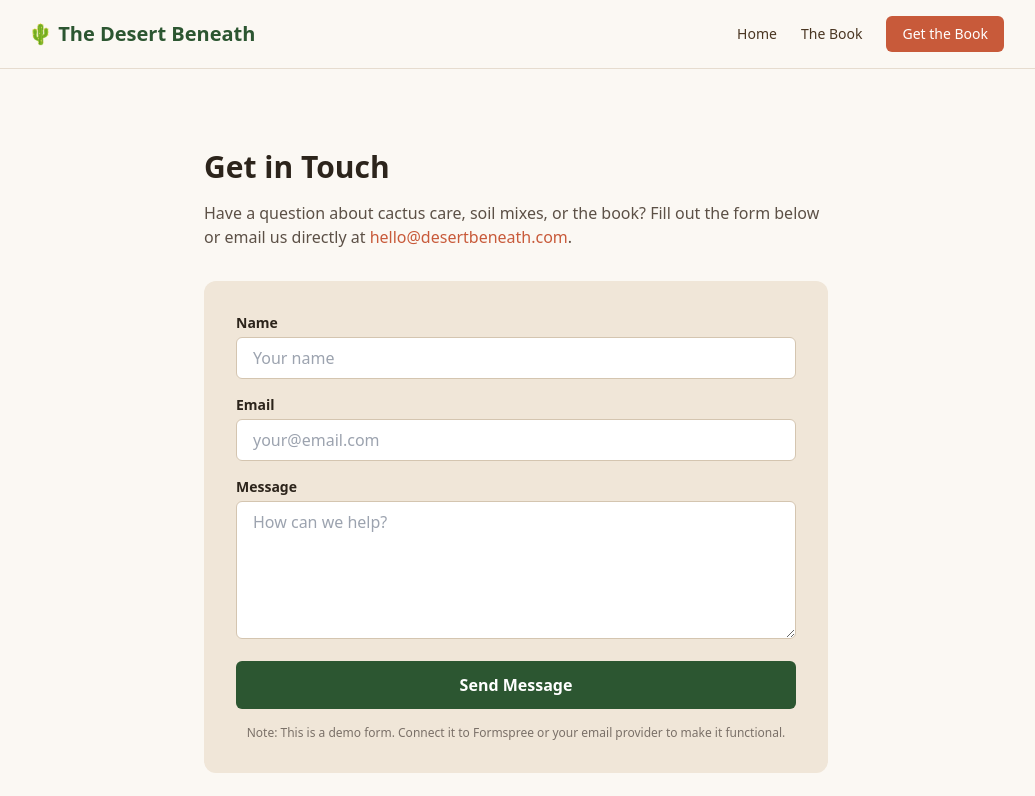
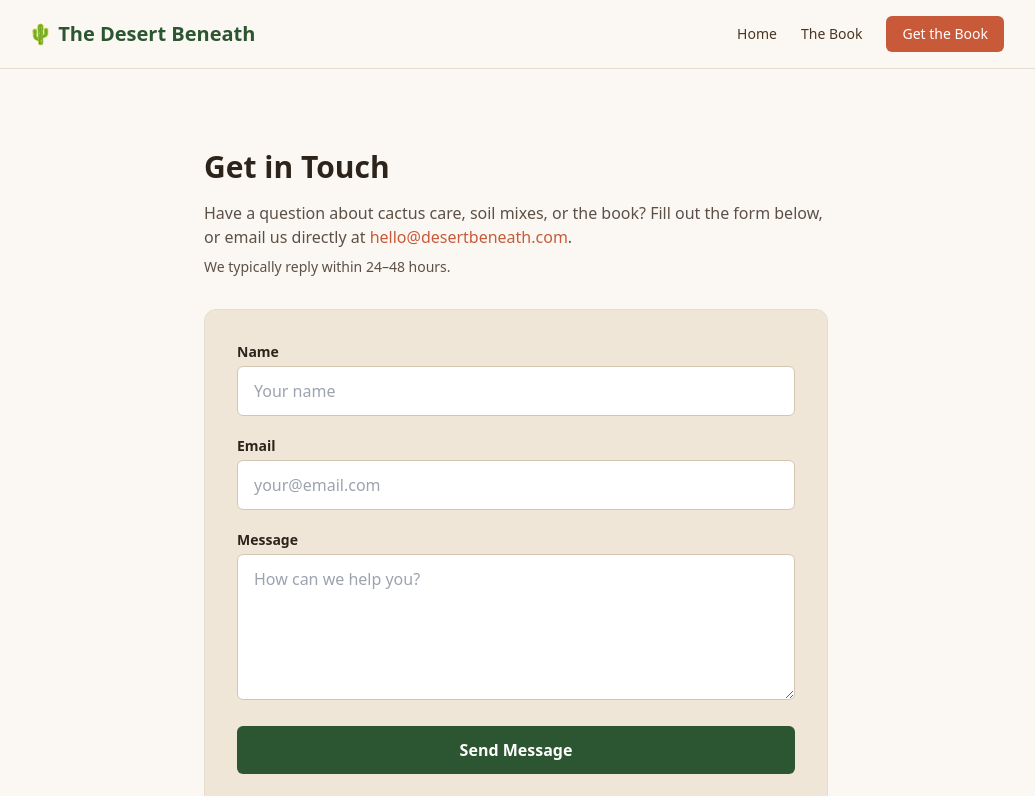
Before and after one commit to valdo-tech-pro/desert-beneath, a Next.js app: page /contact in a window 1280 px wide. Shown: the top 796 px of the page, without its empty margins (124-1159 px from the left). Built offline with nearby package versions, Linux system fonts and the light colour scheme.

Commit message:
Update page.tsx

```diff
--- a/app/contact/page.tsx
+++ b/app/contact/page.tsx
@@ -1,30 +1,120 @@
+'use client'
+
+import { useState } from 'react'
+
 export default function ContactPage() {
+  const [status, setStatus] = useState<'idle' | 'submitting' | 'success' | 'error'>('idle')
+
+  // Your actual Formspree endpoint is already inserted here
+  const FORMSPREE_URL = 'https://formspree.io/f/xkodlawg'
+
+  const handleSubmit = async (e: React.FormEvent<HTMLFormElement>) => {
+    e.preventDefault()
+    setStatus('submitting')
+
+    const formData = new FormData(e.currentTarget)
+
+    try {
+      const response = await fetch(FORMSPREE_URL, {
+        method: 'POST',
+        body: formData,
+        headers: { 'Accept': 'application/json' }
+      })
+
+      if (response.ok) {
+        setStatus('success')
+        e.currentTarget.reset() // Clear the form
+      } else {
+        setStatus('error')
+      }
+    } catch (error) {
+      setStatus('error')
+    }
+  }
+
   return (
     <div className="max-w-2xl mx-auto py-12 px-4 sm:px-6">
       <h1 className="text-3xl font-bold text-[#2c241b] mb-4">Get in Touch</h1>
       <p className="text-[#5c5046] mb-8">
-        Have a question about cactus care, soil mixes, or the book? Fill out the form below or email us directly at <a href="mailto:hello@desertbeneath.com" className="text-[#c85a3a] hover:underline">hello@desertbeneath.com</a>.
+        Have a question about cactus care, soil mixes, or the book? Fill out the form below, or email us directly at{' '}
+        <a href="mailto:hello@desertbeneath.com" className="text-[#c85a3a] hover:underline font-medium">
+          hello@desertbeneath.com
+        </a>.
+        <span className="block mt-2 text-sm">We typically reply within 24–48 hours.</span>
       </p>
 
-      <div className="bg-[#f0e6d8] p-8 rounded-xl">
-        <form className="space-y-4">
+      <div className="bg-[#f0e6d8] p-8 rounded-xl border border-[#e6dccf]">
+        {status === 'success' ? (
+          <div className="text-center py-8">
+            <div className="text-4xl mb-4">🌵</div>
+            <h3 className="text-xl font-bold text-[#2c5631] mb-2">Message Sent!</h3>            <p className="text-[#5c5046]">Thank you for reaching out. We will get back to you shortly.</p>
+            <button
+              onClick={() => setStatus('idle')}
+              className="mt-6 text-[#c85a3a] hover:underline font-medium"
+            >
+              Send another message
+            </button>
+          </div>
+        ) : (
+          <form onSubmit={handleSubmit} className="space-y-5">
             <div>
-            <label className="block text-sm font-semibold text-[#2c241b] mb-1">Name</label>
-            <input type="text" className="w-full px-4 py-2 rounded-md border border-[#d4c5b0] focus:outline-none focus:ring-2 focus:ring-[#2c5631] bg-white" placeholder="Your name" />
+              <label htmlFor="name" className="block text-sm font-semibold text-[#2c241b] mb-1">Name</label>
+              <input
+                type="text"
+                id="name"
+                name="name"
+                required
+                className="w-full px-4 py-3 rounded-md border border-[#d4c5b0] focus:outline-none focus:ring-2 focus:ring-[#2c5631] bg-white text-[#2c241b]"
+                placeholder="Your name"
+              />
             </div>
+
             <div>
-            <label className="block text-sm font-semibold text-[#2c241b] mb-1">Email</label>
-            <input type="email" className="w-full px-4 py-2 rounded-md border border-[#d4c5b0] focus:outline-none focus:ring-2 focus:ring-[#2c5631] bg-white" placeholder="your@email.com" />
+              <label htmlFor="email" className="block text-sm font-semibold text-[#2c241b] mb-1">Email</label>
+              <input
+                type="email"
+                id="email"
+                name="_replyto"
+                required
+                className="w-full px-4 py-3 rounded-md border border-[#d4c5b0] focus:outline-none focus:ring-2 focus:ring-[#2c5631] bg-white text-[#2c241b]"
+                placeholder="your@email.com"
+              />
             </div>
+
             <div>
-            <label className="block text-sm font-semibold text-[#2c241b] mb-1">Message</label>
-            <textarea rows={5} className="w-full px-4 py-2 rounded-md border border-[#d4c5b0] focus:outline-none focus:ring-2 focus:ring-[#2c5631] bg-white" placeholder="How can we help?"></textarea>
+              <label htmlFor="message" className="block text-sm font-semibold text-[#2c241b] mb-1">Message</label>
+              <textarea
+                id="message"
+                name="message"
+                rows={5}
+                required
+                className="w-full px-4 py-3 rounded-md border border-[#d4c5b0] focus:outline-none focus:ring-2 focus:ring-[#2c5631] bg-white text-[#2c241b]"
+                placeholder="How can we help you?"
+              ></textarea>
             </div>
-          <button type="button" className="w-full bg-[#2c5631] hover:bg-[#1e3d22] text-white font-semibold py-3 rounded-md transition-colors">
-            Send Message
+
+            {status === 'error' && (
+              <p className="text-red-600 text-sm font-medium">Oops! Something went wrong. Please try again or email us directly.</p>
+            )}
+                        <button
+              type="submit"
+              disabled={status === 'submitting'}
+              className="w-full bg-[#2c5631] hover:bg-[#1e3d22] disabled:bg-[#1e3d22]/70 disabled:cursor-not-allowed text-white font-semibold py-3 rounded-md transition-colors flex items-center justify-center gap-2"
+            >
+              {status === 'submitting' ? (
+                <>
+                  <svg className="animate-spin h-5 w-5 text-white" xmlns="http://www.w3.org/2000/svg" fill="none" viewBox="0 0 24 24">
+                    <circle className="opacity-25" cx="12" cy="12" r="10" stroke="currentColor" strokeWidth="4"></circle>
+                    <path className="opacity-75" fill="currentColor" d="M4 12a8 8 0 018-8V0C5.373 0 0 5.373 0 12h4zm2 5.291A7.962 7.962 0 014 12H0c0 3.042 1.135 5.824 3 7.938l3-2.647z"></path>
+                  </svg>
+                  Sending...
+                </>
+              ) : (
+                'Send Message'
+              )}
             </button>
           </form>
-        <p className="text-xs text-[#7a7068] mt-4 text-center">Note: This is a demo form. Connect it to Formspree or your email provider to make it functional.</p>
+        )}
       </div>
     </div>
   )
```
Lines whose indentation alone changed are shown as unchanged.
